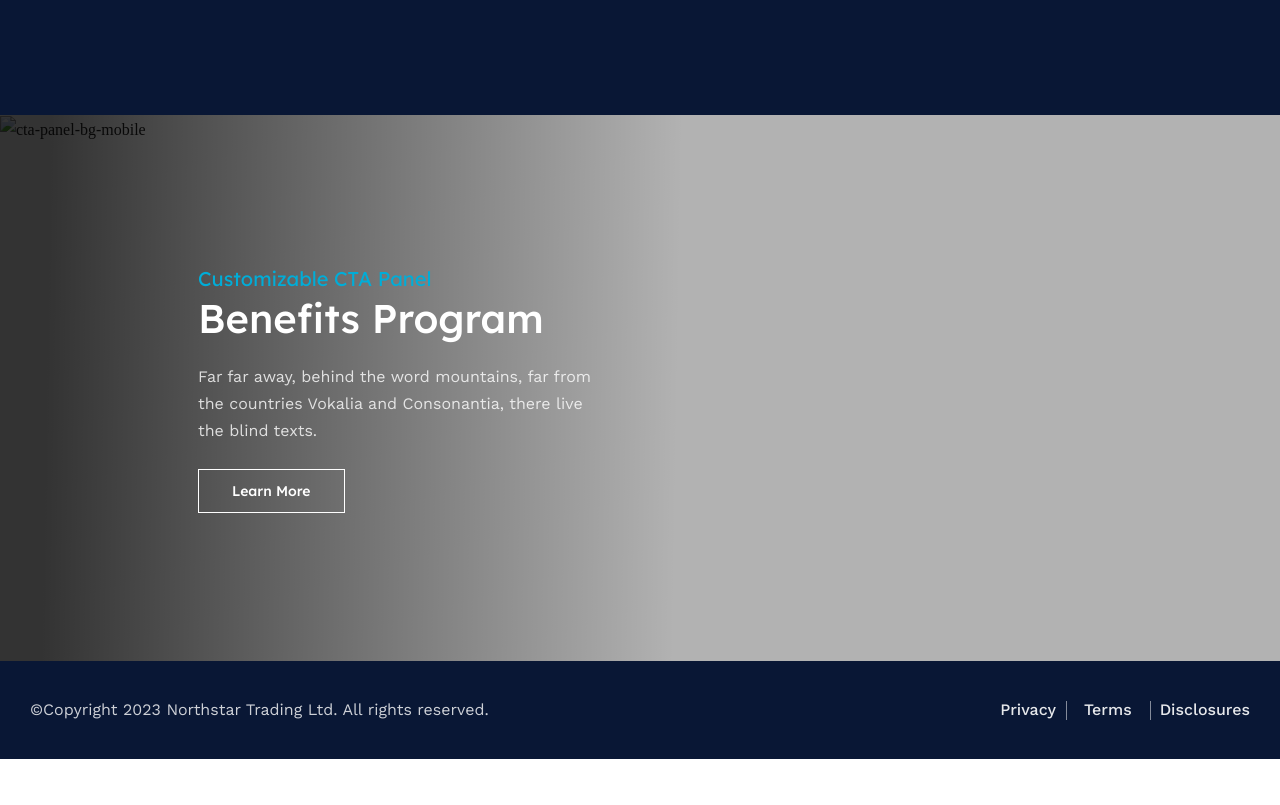
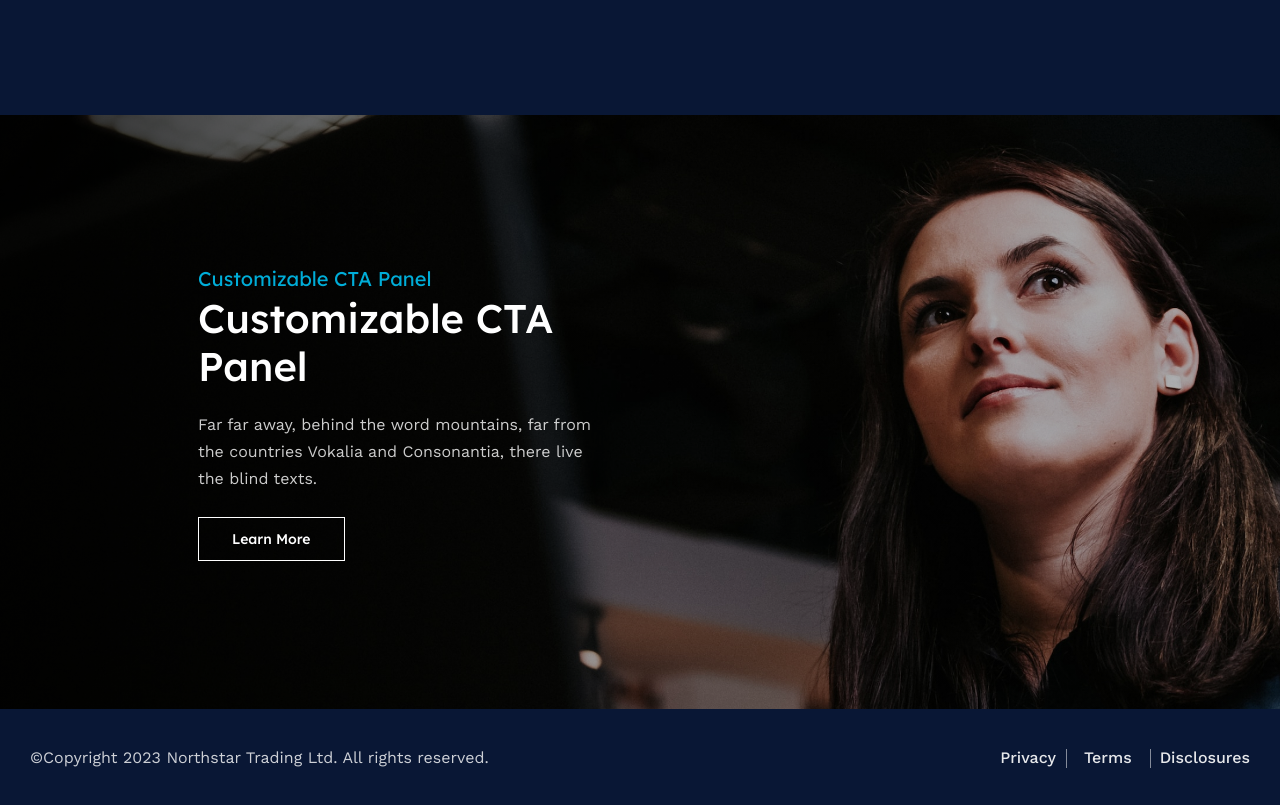
Before and after one commit to Supriyajbk/northstar-html, a website: page 010-default.html in a window 1280 px wide. Shown: the part 2968-3773 px from the top of the page. Before the commit the page ends 3727 px from the top, so only its background shows below. Drawn offline with nearby package versions, Linux system fonts and the light colour scheme.

Commit message:
home page

```diff
--- a/010-default.html
+++ b/010-default.html
@@ -139,12 +139,12 @@
         <div class="cta-panel-image">
             <picture class="object-fit">
                 <source srcset="images/default-cta-bg@2x.jpg" media="(min-width:768px)">
-                <img src="images/default-bg-mobile@2x.jpg" alt="cta-panel-bg-mobile">
+                <img src="images/default-cta-bg-mobile@2x.jpg" alt="cta-panel-bg-mobile">
             </picture>
         </div>
         <div class="cta-panel-content">
             <span class="optional-text">Customizable CTA Panel</span>
-            <h2>Benefits Program</h2>
+            <h2>Customizable CTA Panel</h2>
             <p>Far far away, behind the word mountains, far from the countries Vokalia and Consonantia, there live the blind texts.</p>
             <a href="#" class="button btn-transparent white">Learn More</a>
         </div>
```
Also changed, not shown: images/default-banner-mobile@2x.jpg (added), images/default-cta-bg@2x.jpg (added).
